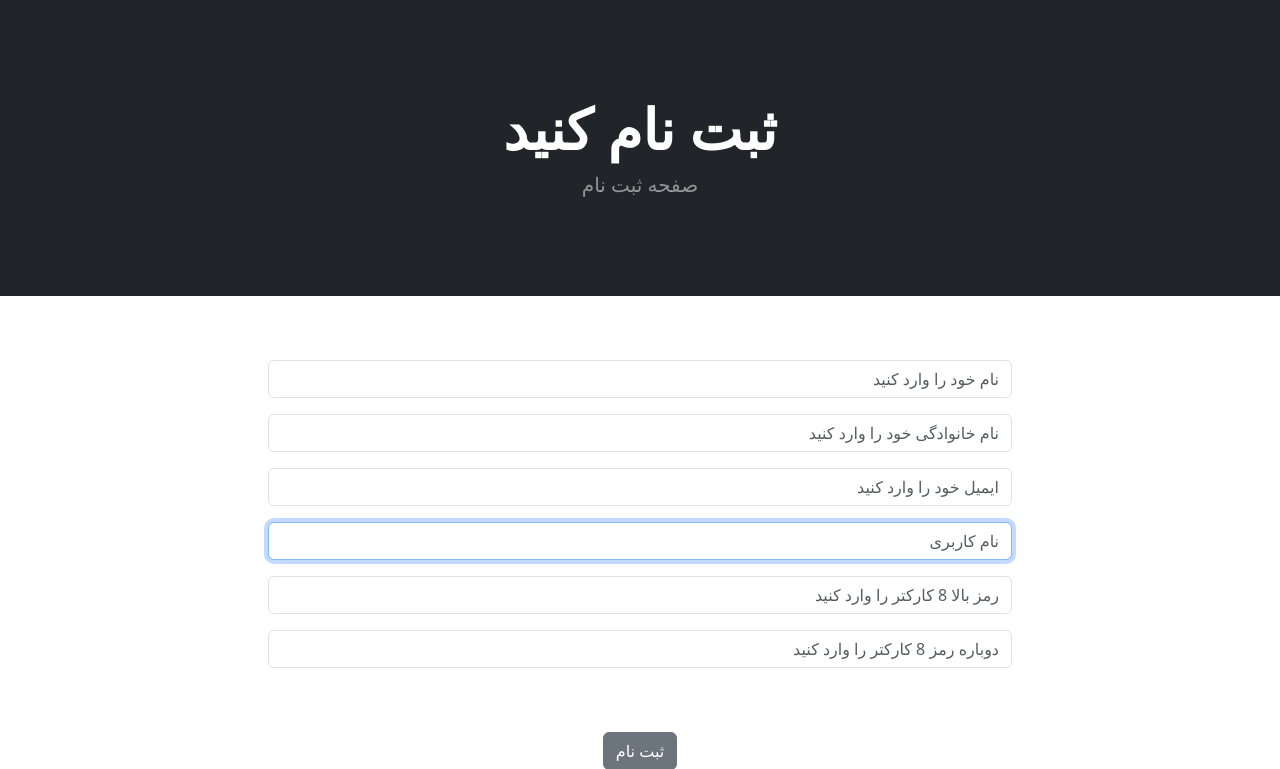
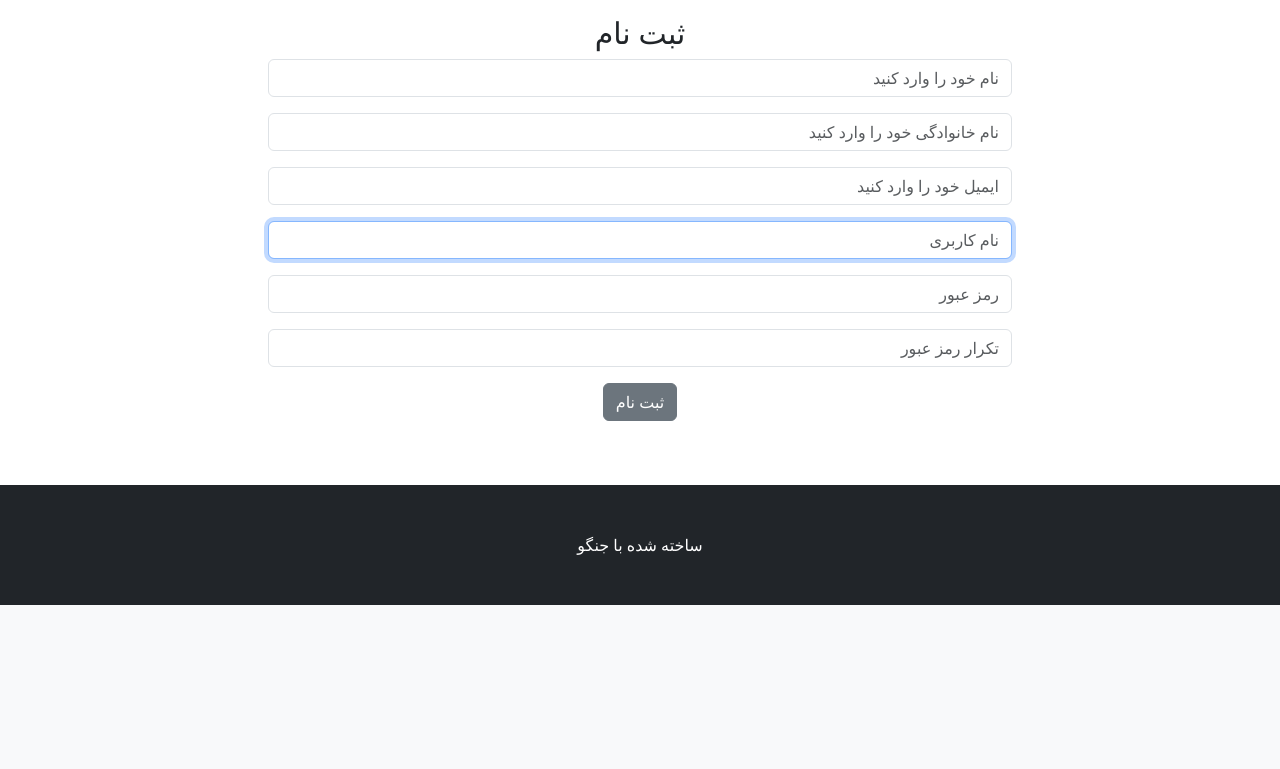
Before and after one commit to nedanazifii/online-shop, a Django app: page /signup/ in a window 1280 px wide. Shown: the part 327-1096 px from the top of the page. After the commit the page ends 932 px from the top, so only its background shows below. Run offline with Django 5.2, Linux system fonts and the light colour scheme; grey boxes are pictures that could not be loaded.

Commit message:
update sign up form style

```diff
--- a/store/forms.py
+++ b/store/forms.py
@@ -34,7 +34,7 @@ class SignUpForm(UserCreationForm):
                 'class': 'form-control',
                 'name': 'password',
                 'type': 'password',
-                'placeholder': 'رمز بالا 8 کارکتر را وارد کنید'
+                'placeholder': 'رمز عبور'
 
             }
         )
@@ -47,8 +47,7 @@ class SignUpForm(UserCreationForm):
                 'class': 'form-control',
                 'name': 'password',
                 'type': 'password',
-                'placeholder': 'دوباره رمز 8 کارکتر را وارد کنید'
-
+                'placeholder': 'تکرار رمز عبور'
             }
         )
     )
--- a/store/templates/signup.html
+++ b/store/templates/signup.html
@@ -1,25 +1,16 @@
 {% extends 'base.html' %}
 
 {% block content %}
-     <header class="bg-dark py-5">
-         <div class="container px-4 px-lg-5 my-5">
-             <div class="text-center text-white">
-                 <h1 class="display-4 fw-bolder"> ثبت نام کنید </h1>
-                 <p class="lead fw-normal text-white-50 mb-0"> صفحه ثبت نام</p>
-             </div>
-         </div>
-     </header>
-
-<br><br>
     <div class="container">
         <div class="row">
             <center>
                 <div class="col-8">
                     <p align="justify">
-                        <form method="post" action="{% url 'signup' %}">
+                        <form method="post" action="{% url 'signup' %}" class="signup-form">
                               {% csrf_token %}
+                                    <h3 style="font-size: 30px">ثبت نام</h3>
                                     {{ form.as_p }}
-                                    <br><br>
+                                    <!-- <br><br> -->
                               <button type="submit" class="btn btn-secondary">ثبت نام</button>
                         </form>
                     </p>
```
Also changed, not shown: store/static/css/styles.css (+16 -5 lines).
